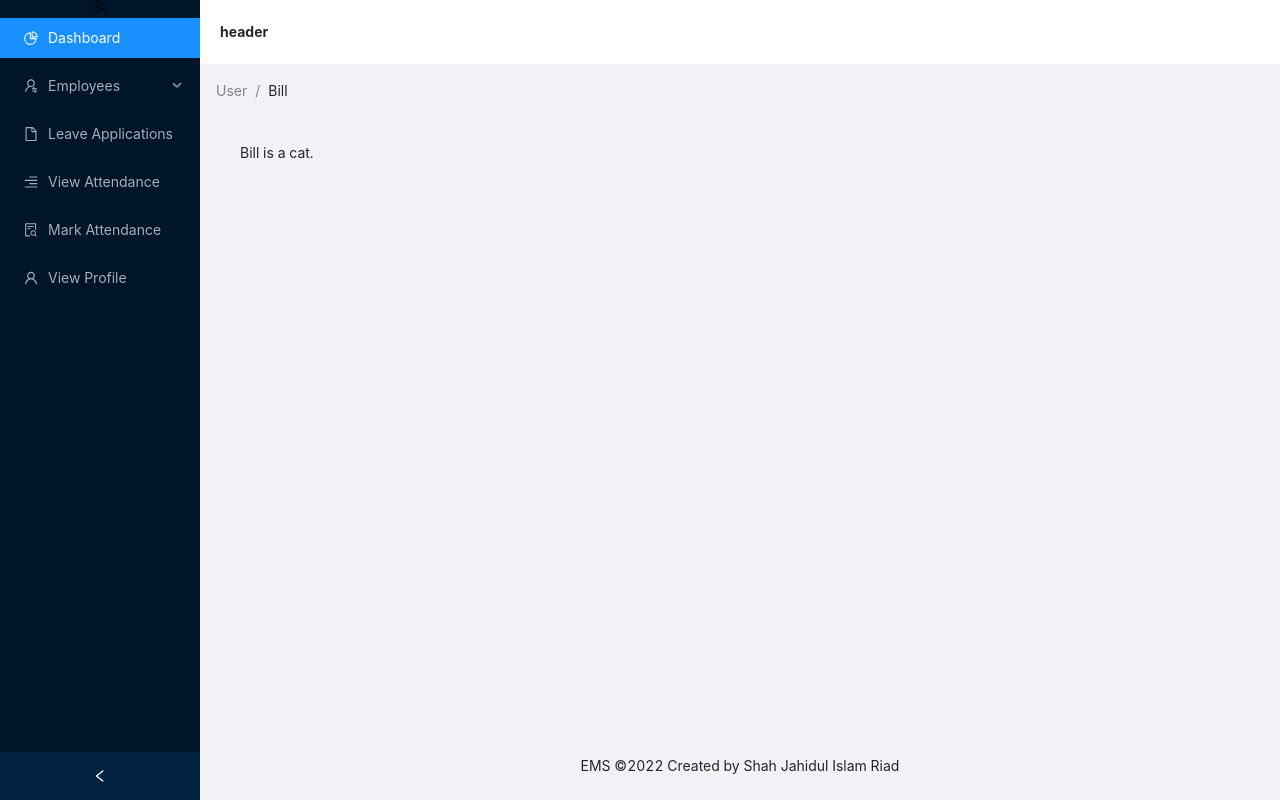
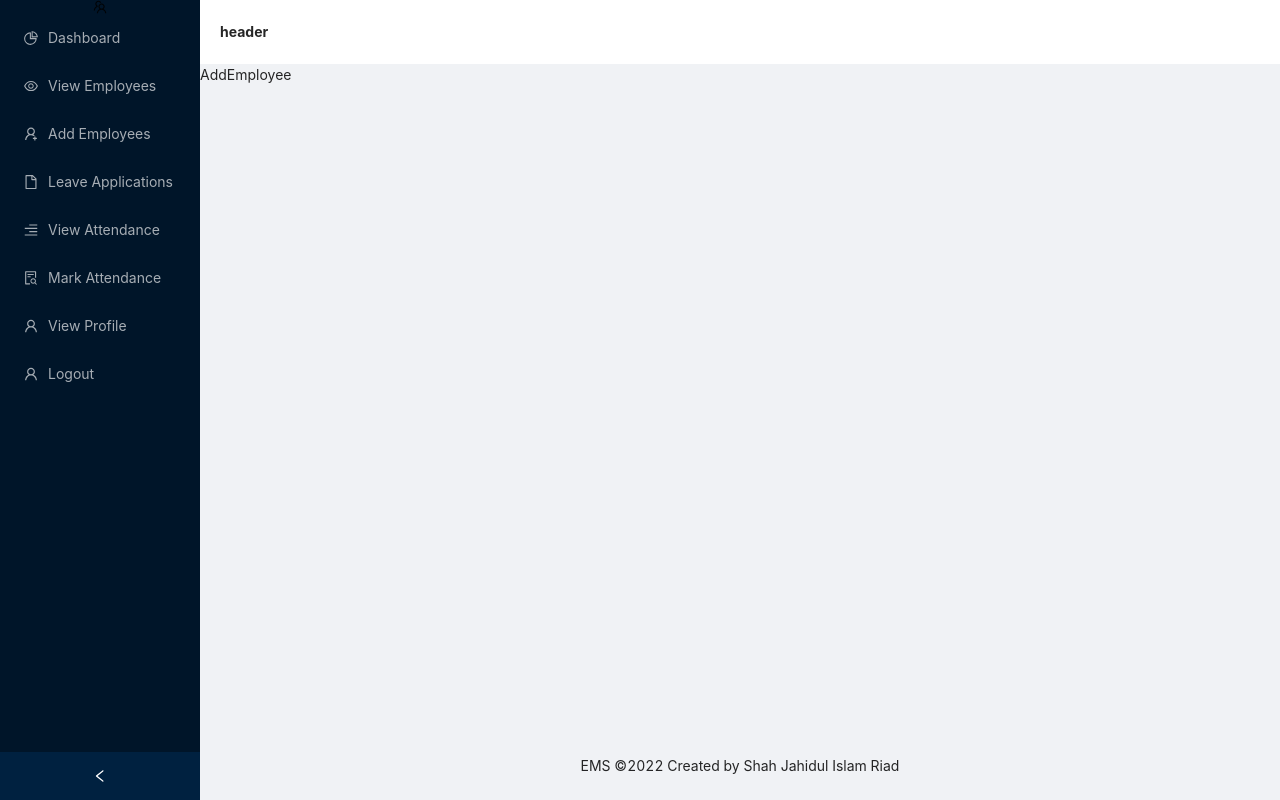
Before and after one commit to shahriad00/EMS-frontend, a React (Create React App) app: page /add-employees in a window 1280 px wide. Built offline with nearby package versions, Linux system fonts and the light colour scheme.

Commit message:
sidebar fixed

```diff
--- a/src/App.js
+++ b/src/App.js
@@ -1,11 +1,9 @@
 import React from 'react';
-// import Login from './Pages/Login';
 import AppLayout from './Layout/Layout';
 
 const App = () => {
   return (
     <>
-    {/* <Login/> */}
       <AppLayout/>
     </>
   );
--- a/src/Layout/Layout.js
+++ b/src/Layout/Layout.js
@@ -1,9 +1,15 @@
 import {
   AlignRightOutlined, EyeOutlined, FileOutlined, FileSearchOutlined, PieChartOutlined,
-  TeamOutlined, UserAddOutlined, UserOutlined, UserSwitchOutlined
+  TeamOutlined, UserAddOutlined, UserOutlined
 } from '@ant-design/icons';
-import { Breadcrumb, Layout, Menu } from 'antd';
+import { Layout, Menu } from 'antd';
 import React, { useState } from 'react';
+import { Route, Routes, useNavigate } from "react-router-dom";
+import AddEmployee from '../Pages/AddEmployee/AddEmployee';
+import AllEmployees from '../Pages/AllEmployees/AllEmployees';
+import Dashboard from '../Pages/Dashboard/Dashboard';
+
+
   const { Header, Content, Footer, Sider } = Layout;
   function getItem(label, key, icon, children) {
     return {
@@ -13,19 +19,25 @@ import React, { useState } from 'react';
       label,
     };
   }
+
+
   const items = [
-    getItem('Dashboard', '1', <PieChartOutlined />),
-    getItem('Employees', 'sub1', <UserSwitchOutlined />, [
-      getItem('View Employees', '3', <EyeOutlined />),
-      getItem('Add Employees', '4', <UserAddOutlined />),
-    ]),
-    getItem('Leave Applications', '5', <FileOutlined />),
-    getItem('View Attendance', '6', <AlignRightOutlined />),
-    getItem('Mark Attendance', '7', <FileSearchOutlined />),
-    getItem('View Profile', '8', <UserOutlined />),
+    getItem('Dashboard', '/dashboard', <PieChartOutlined />),
+    getItem('View Employees', '/all-employees', <EyeOutlined />),
+    getItem('Add Employees', '/add-employees', <UserAddOutlined />),
+    getItem('Leave Applications', '/leave-applications', <FileOutlined />),
+    getItem('View Attendance', '/view-attendance', <AlignRightOutlined />),
+    getItem('Mark Attendance', '/mark-attendance', <FileSearchOutlined />),
+    getItem('View Profile', '/profile', <UserOutlined />),
+    getItem('Logout', '/logout', <UserOutlined />),
   ];
+
+
   const AppLayout = () => {
+
     const [collapsed, setCollapsed] = useState(false);
+    const navigate = useNavigate()
+
     return (
       <Layout
         style={{
@@ -36,7 +48,20 @@ import React, { useState } from 'react';
           <div className="logo flex justify-center" >
           <TeamOutlined />
           </div>
-          <Menu theme="dark" defaultSelectedKeys={['1']} mode="inline" items={items} />
+          <Menu
+              onClick={({key}) => {
+                if(key === '/logout'){
+                  alert('logout')
+                }
+                else{
+                  navigate(key)
+                }
+              }}
+              theme="dark"
+              defaultSelectedKeys={['1']}
+              mode="inline"
+              items={items}
+          />
         </Sider>
         <Layout className="site-layout">
           <Header
@@ -48,28 +73,13 @@ import React, { useState } from 'react';
           >
             <p style={{fontWeight:'bold'}}>header</p>
           </Header>
-          <Content
-            style={{
-              margin: '0 16px',
-            }}
-          >
-            <Breadcrumb
-              style={{
-                margin: '16px 0',
-              }}
-            >
-              <Breadcrumb.Item>User</Breadcrumb.Item>
-              <Breadcrumb.Item>Bill</Breadcrumb.Item>
-            </Breadcrumb>
-            <div
-              className="site-layout-background"
-              style={{
-                padding: 24,
-                minHeight: 360,
-              }}
-            >
-              Bill is a cat.
-            </div>
+          <Content>
+          <Routes>
+            {/* <Route path='/' element={<Login/>} /> */}
+            <Route path='/dashboard' element={<Dashboard/>} />
+            <Route path='/all-employees' element={<AllEmployees/>} />
+            <Route path="/add-employees" element={<AddEmployee/>} />
+          </Routes>
           </Content>
           <Footer
             style={{
--- /dev/null
+++ b/src/Pages/AddEmployee/AddEmployee.js
@@ -0,0 +1,9 @@
+import React from 'react'
+
+const AddEmployee = () => {
+  return (
+    <div>AddEmployee</div>
+  )
+}
+
+export default AddEmployee
--- /dev/null
+++ b/src/Pages/AllEmployees/AllEmployees.js
@@ -0,0 +1,9 @@
+import React from 'react'
+
+const AllEmployees = () => {
+  return (
+    <div>AllEmployees</div>
+  )
+}
+
+export default AllEmployees
--- /dev/null
+++ b/src/Pages/Dashboard/Dashboard.js
@@ -0,0 +1,9 @@
+import React from 'react'
+
+const Dashboard = () => {
+  return (
+    <div>Dashboard</div>
+  )
+}
+
+export default Dashboard
--- /dev/null
+++ b/src/Pages/LeaveApplication/LeaveApplication.js
@@ -0,0 +1,9 @@
+import React from 'react'
+
+const LeaveApplication = () => {
+  return (
+    <div>LeaveApplication</div>
+  )
+}
+
+export default LeaveApplication
--- a/src/index.js
+++ b/src/index.js
@@ -1,12 +1,15 @@
 import 'antd/dist/antd.css';
 import React from 'react';
 import ReactDOM from 'react-dom/client';
+import { BrowserRouter as Router } from "react-router-dom";
 import App from './App';
 import './index.css';
 
 const root = ReactDOM.createRoot(document.getElementById('root'));
 root.render(
   <React.StrictMode>
-    <App />
+    <Router>
+      <App />
+    </Router>
   </React.StrictMode>
 );
```
Also changed, not shown: src/Pages/Auth/Login.js (renamed from src/Pages/Login.js).
